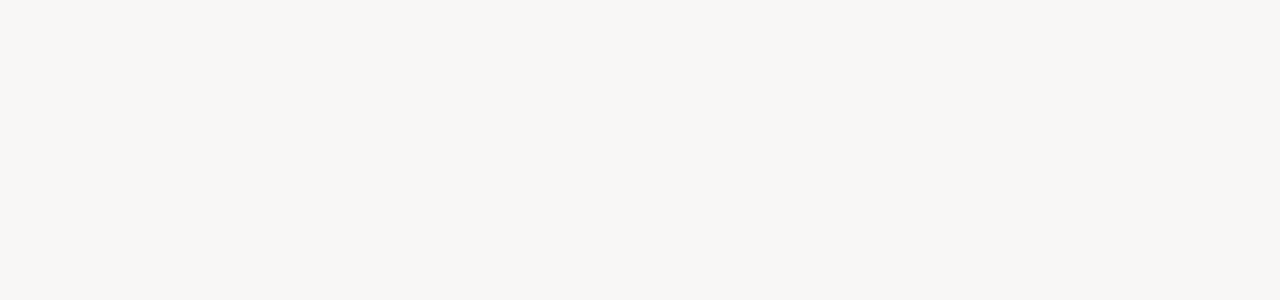
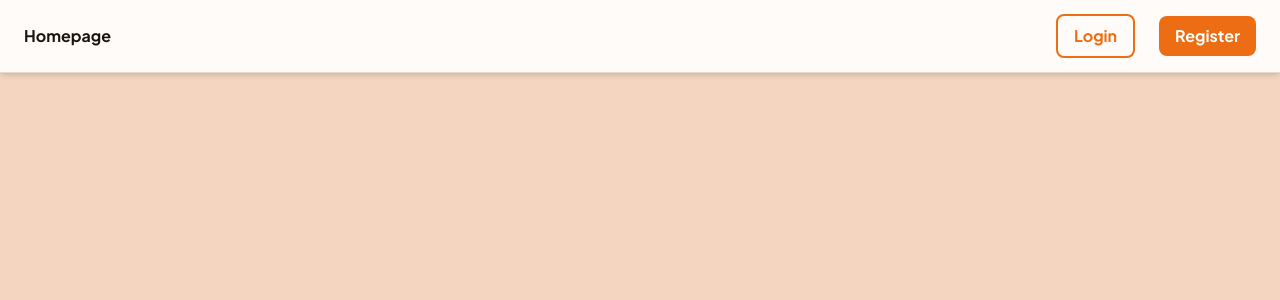
Before and after one commit to Eray-OZ/Notebooks-RAG, a React (Vite) app in the folder client/: page /notebook/1 in a window 1280 px wide. Before the commit this address had no page. Shown: the top 300 px of the page. Built offline with nearby package versions, Linux system fonts and the light colour scheme.

Commit message:
Navbar style, DashboardPage, ProtectedRoute

```diff
--- a/client/src/App.jsx
+++ b/client/src/App.jsx
@@ -1,30 +1,31 @@
-import React from "react"
-import { Routes, Route } from "react-router-dom"
-import RegisterPage from "./pages/RegisterPage"
-import LoginPage from "./pages/LoginPage"
-import HomePage from "./pages/HomePage"
-
-
-const DashboardPage = () => <div></div>
-
-
+import React from "react";
+import { Routes, Route } from "react-router-dom";
+import { AuthProvider } from "./context/AuthContext";
+import RegisterPage from "./pages/RegisterPage";
+import LoginPage from "./pages/LoginPage";
+import HomePage from "./pages/HomePage";
+import DashboardPage from "./pages/DashboardPage";
+import Navbar from "./components/layout/Navbar";
+import ProtectedRoute from "./components/ProtectedRoute";
 
 function App() {
   return (
-
+    <AuthProvider>
       <div>
+        <Navbar />
+        <main style={{ paddingTop: '4.5rem' }}>
           <Routes>
-
             <Route path="/" element={<HomePage />} />
             <Route path="/register" element={<RegisterPage />} />
             <Route path="/login" element={<LoginPage />} />
+            <Route element={<ProtectedRoute />}>
               <Route path="/dashboard" element={<DashboardPage />} />
-
+            </Route>
           </Routes>
+        </main>
       </div>
-
-
-  )
+    </AuthProvider>
+  );
 }
 
-export default App
+export default App;
--- /dev/null
+++ b/client/src/components/ProtectedRoute.jsx
@@ -0,0 +1,23 @@
+import React, { useContext } from 'react'
+import { Navigate, Outlet } from 'react-router-dom'
+import { AuthContext } from '../context/AuthContext'
+
+
+
+const ProtectedRoute = () => {
+
+
+        const { token, loading } = useContext(AuthContext)
+
+    if (loading) {
+        return <div>Loading...</div>
+    }
+
+
+    return token ? <Outlet /> :
+        <Navigate to='/login' replace />
+
+}
+
+
+export default ProtectedRoute
--- /dev/null
+++ b/client/src/components/layout/Navbar.css
@@ -0,0 +1,111 @@
+.navbar {
+    width: 100%;
+    position: fixed;
+    top: 0;
+    left: 0;
+    right: 0;
+    z-index: 20;
+    background-color: var(--card-light);
+    box-shadow: 0 4px 6px -1px rgba(0, 0, 0, 0.1), 0 2px 4px -2px rgba(0, 0, 0, 0.1);
+    backdrop-filter: blur(16px);
+    border-bottom: 1px solid var(--border-light);
+}
+
+.nav-container {
+    width: 100%;
+    max-width: 80rem;
+    margin: 0 auto;
+            padding: 0 1.5rem;
+    display: flex;
+    justify-content: space-between;
+    align-items: center;
+    height: 4.5rem;
+}
+
+.nav-links,
+.nav-auth {
+    display: flex;
+    align-items: center;
+    gap: 1.5rem;
+}
+
+.nav-link {
+    text-decoration: none;
+    color: var(--text-light);
+    font-weight: 600;
+    font-size: 1rem;
+    padding: 0.5rem 0;
+    position: relative;
+    transition: color 0.2s;
+}
+
+.nav-link:hover {
+    color: var(--primary-color);
+}
+
+.nav-link::after {
+    content: '';
+    position: absolute;
+    width: 0;
+    height: 2px;
+    bottom: 0;
+    left: 0;
+    background-color: var(--primary-color);
+    transition: width 0.3s ease-in-out;
+}
+
+.nav-link:hover::after, .nav-link.active::after {
+    width: 100%;
+}
+
+.auth-link {
+    text-decoration: none;
+    color: var(--text-light);
+    font-weight: 600;
+    font-size: 1rem;
+    padding: 0.5rem 1rem;
+    border-radius: 0.5rem;
+    transition: background-color 0.2s, color 0.2s;
+}
+
+.auth-link.login {
+    background-color: transparent;
+    border: 2px solid var(--primary-color);
+    color: var(--primary-color);
+}
+
+.auth-link.login:hover {
+    background-color: var(--primary-color);
+    color: white;
+}
+
+.auth-link.register {
+    background-color: var(--primary-color);
+    color: white;
+}
+
+.auth-link.register:hover {
+    opacity: 0.9;
+}
+
+.user-greeting {
+    font-weight: 600;
+    font-size: 1rem;
+    color: var(--text-light);
+}
+
+.logout-button {
+    background-color: var(--accent-color-3);
+    color: white;
+    border: none;
+    padding: 0.5rem 1rem;
+    border-radius: 0.5rem;
+    font-weight: 600;
+    font-size: 1rem;
+    cursor: pointer;
+    transition: opacity 0.2s;
+}
+
+.logout-button:hover {
+    opacity: 0.9;
+}
--- /dev/null
+++ b/client/src/components/layout/Navbar.jsx
@@ -0,0 +1,40 @@
+import React, { useContext } from 'react';
+import { Link, NavLink } from 'react-router-dom';
+import { AuthContext } from '../../context/AuthContext';
+import './Navbar.css';
+
+const Navbar = () => {
+    const { user, logout } = useContext(AuthContext);
+
+    return (
+        <div className="navbar">
+            <div className="nav-container">
+                <div className="nav-links">
+                    <NavLink className="nav-link" to="/" end>
+                        Homepage
+                    </NavLink>
+                    {user && (
+                         <NavLink className="nav-link" to="/dashboard">
+                            Dashboard
+                        </NavLink>
+                    )}
+                </div>
+                <div className="nav-auth">
+                    {user ? (
+                        <>
+                            <span className="user-greeting">Hi, {user.username}</span>
+                            <button onClick={logout} className="logout-button">Logout</button>
+                        </>
+                    ) : (
+                        <>
+                            <Link className="auth-link login" to="/login">Login</Link>
+                            <Link className="auth-link register" to="/register">Register</Link>
+                        </>
+                    )}
+                </div>
+            </div>
+        </div>
+    );
+};
+
+export default Navbar;
--- a/client/src/context/AuthContext.jsx
+++ b/client/src/context/AuthContext.jsx
@@ -26,10 +26,15 @@ export const AuthProvider = ({ children }) => {
 
 
     const loginAction = (data) => {
-        localStorage.setItem('token', data.token)
-        localStorage.setItem('user', JSON.stringify(data.user))
-        setToken(data.token)
-        setUser(data.user)
+        const userPayload = {
+            _id: data._id,
+            username: data.username,
+            email: data.email
+        };
+        localStorage.setItem('token', data.token);
+        localStorage.setItem('user', JSON.stringify(userPayload));
+        setToken(data.token);
+        setUser(userPayload);
     }
 
     const logoutAction = () => {
--- a/client/src/index.css
+++ b/client/src/index.css
@@ -1,3 +1,13 @@
+html {
+  box-sizing: border-box;
+}
+
+*,
+*::before,
+*::after {
+  box-sizing: inherit;
+}
+
 :root {
   font-family: system-ui, Avenir, Helvetica, Arial, sans-serif;
   line-height: 1.5;
--- /dev/null
+++ b/client/src/pages/DashboardPage.jsx
@@ -0,0 +1,20 @@
+import React, { useContext } from 'react'
+import { AuthContext } from '../context/AuthContext'
+
+
+const DashboardPage = () => {
+
+    const { user } = useContext(AuthContext)
+
+    return (
+        <div>
+            <h2>Welcome {user ? user.username : 'User'}</h2>
+            <h3>Dashboard</h3>
+        </div>
+    )
+
+
+}
+
+
+export default DashboardPage
--- a/client/src/pages/HomePage.jsx
+++ b/client/src/pages/HomePage.jsx
@@ -34,7 +34,6 @@ const HomePage = () => {
 
     return (
         <div className="container-root">
-            <div className="backdrop-blur"></div>
             <div className="content-wrapper">
                 <div className="header">
                     <h1 className="title">Notebooks</h1>
@@ -53,7 +52,7 @@ const HomePage = () => {
                                 </div>
                                 <div className="card-body">
                                     <p className="notebook-description">
-                                        {notebook.description || 'A collection of thoughts, ideas, and research on this topic.'}
+                                        A collection of thoughts, ideas, and research on {notebook.title}.
                                     </p>
                                 </div>
                                 <div className="card-footer">
--- a/client/src/styles/HomePage.css
+++ b/client/src/styles/HomePage.css
@@ -5,7 +5,7 @@
     --accent-color-1: #2196F3;
     --accent-color-2: #FFC107;
     --accent-color-3: #E91E63;
-    --background-light: #f8f7f6;
+        --background-light: #f4d6c0;
     --card-light: rgba(255, 255, 255, 0.9);
     --text-light: #1b130d;
     --subtext-light: #9a6c4c;
@@ -14,6 +14,7 @@
 
 body {
     font-family: 'Plus Jakarta Sans', sans-serif;
+    background: none;
     background-color: var(--background-light);
     color: var(--text-light);
     margin: 0;
@@ -26,24 +27,10 @@ body {
     width: 100%;
     flex-direction: column;
     align-items: center;
-            padding-top: 0;
+    padding-top: 0;
     padding-bottom: 2rem;
-    background-image: url('https://lh3.googleusercontent.com/aida-public/AB6AXuDh5-8msuRp8cyTVL-XQ3dhtWaXAhzyL0Kk3sawmJ_nZmkK9rV_90id_R3RuHKB0qcuw1IgVgajysgSr5kIq1tWIt91Yp9qq_OleMBF05awM3W3WLlW4iDYmDaAqJQYE5gUwwYalik2NjGKFVpkUDMFmuvqmu1irxhyvagxsHj8BH5naFIr-NtVxF8pBu9pOln5d09ZcNnip8JboxBbaDbD4kxc9-XZAD-ll9yUFQvqECrQZ7B3bkNOUoYK3X635YICSz6dY_HzBbY');
-    background-size: cover;
-    background-position: center;
-    background-attachment: fixed;
+    background: none;
 }
-
-.backdrop-blur {
-    position: absolute;
-    top: 0;
-    right: 0;
-    bottom: 0;
-    left: 0;
-    background-image: linear-gradient(to bottom right, rgba(236, 109, 19, 0.3), rgba(236, 109, 19, 0.1));
-    backdrop-filter: blur(4px);
-}
-
 .content-wrapper {
     position: relative;
     z-index: 10;
```
Lines whose indentation alone changed are shown as unchanged.
